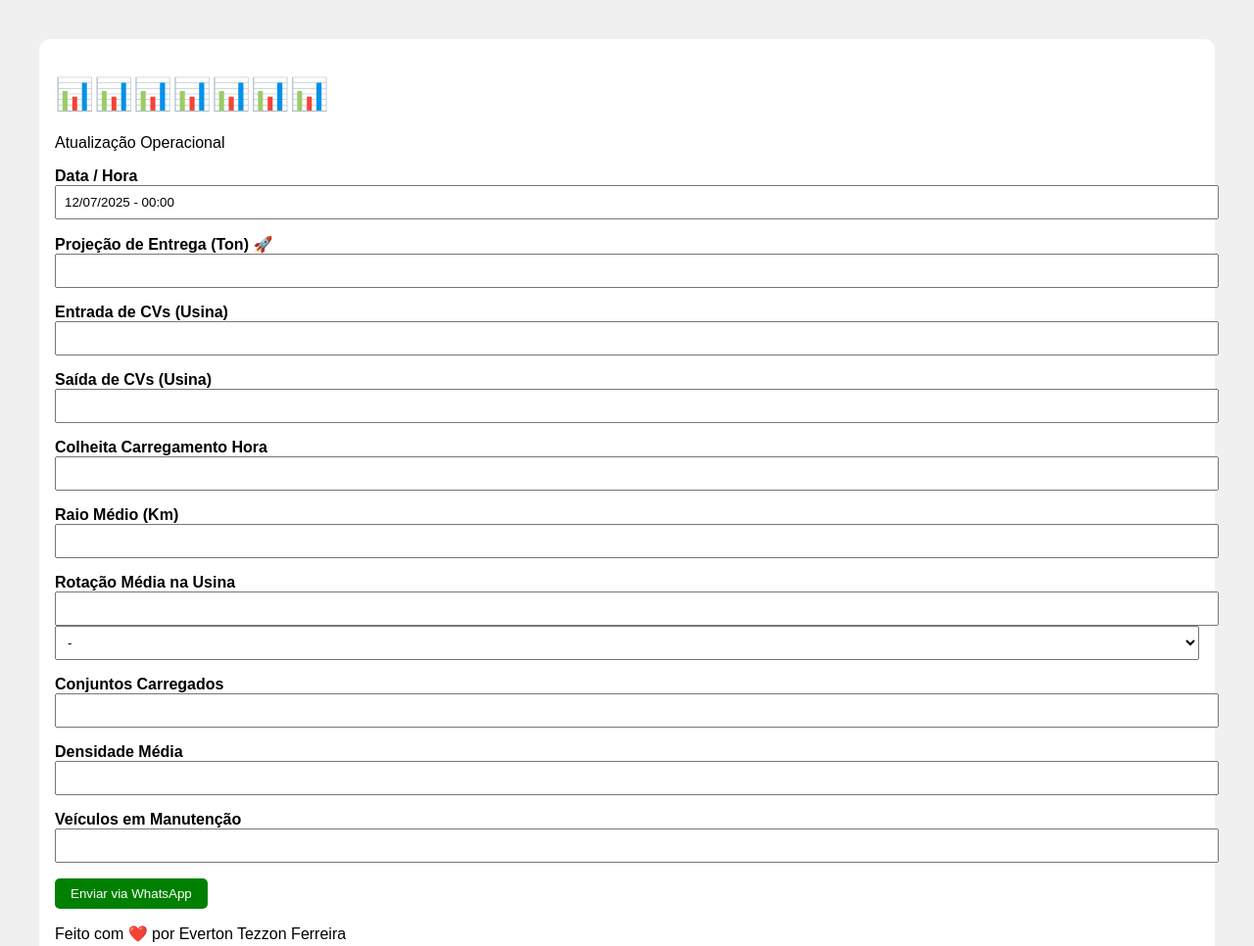
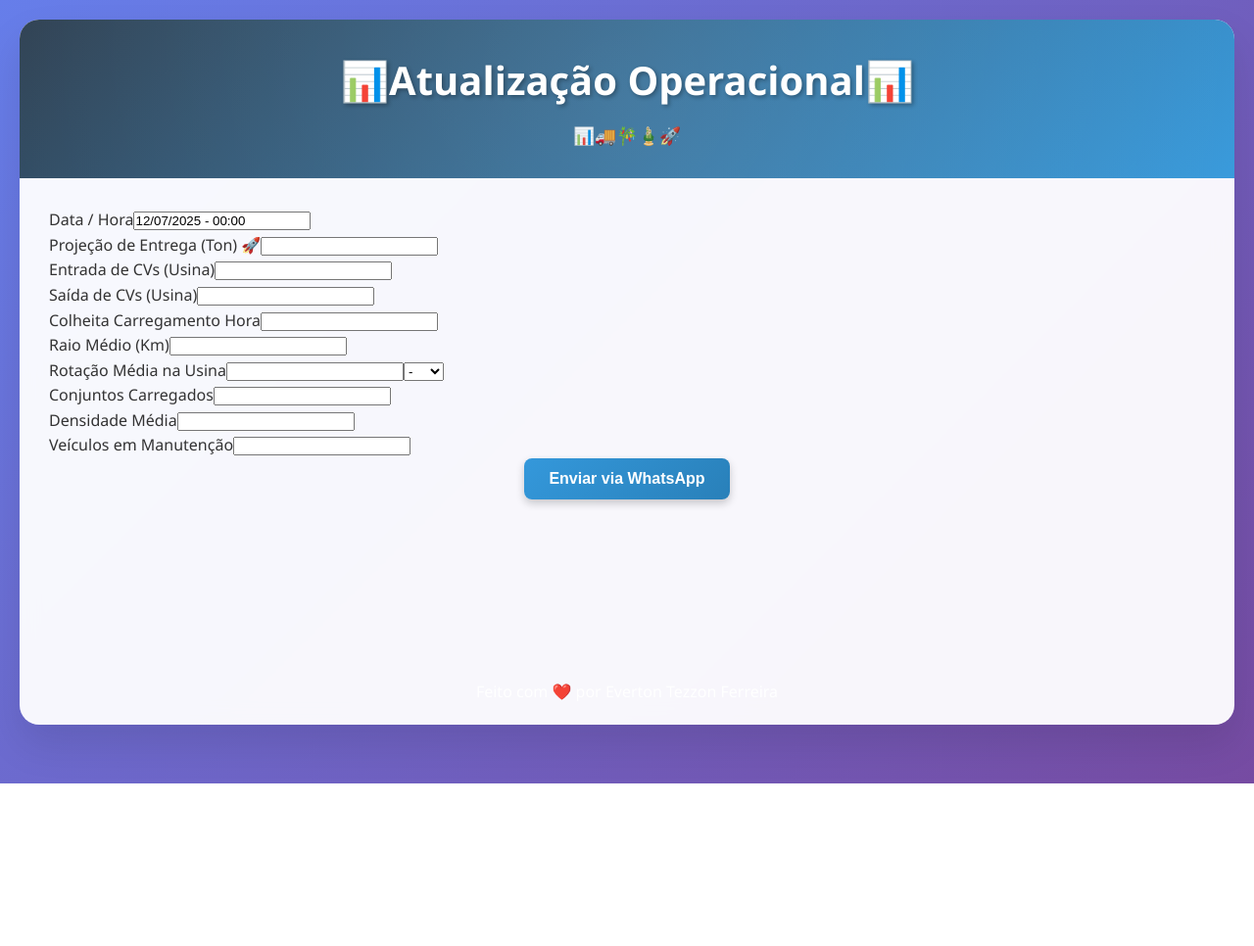
Before and after one commit to Everton-Pakito/atualizacao-operacional, a plain HTML site: page index.html in a window 1280 px wide. Shown: the top 966 px of the page at 98% size. After the commit the page ends 800 px from the top, so only its background shows below. Drawn offline with Linux system fonts and the light colour scheme.

Commit message:
Add files via upload

```diff
--- a/index.html
+++ b/index.html
@@ -1,17 +1,12 @@
+
 <!DOCTYPE html>
 <html lang="pt-BR">
 <head>
-  <meta charset="UTF-8">
-  <meta name="viewport" content="width=device-width, initial-scale=1.0">
+  <meta charset="UTF-8" />
+  <meta name="viewport" content="width=device-width, initial-scale=1.0"/>
   <title>Atualização Operacional</title>
-  <link rel="stylesheet" href="padrao_css_sistema.css">
-  <link rel="manifest" href="manifest.json">
+  <link rel="stylesheet" href="padrao_css_sistema.css" />
   <script>
-    if ('serviceWorker' in navigator) {
-      window.addEventListener('load', () => {
-        navigator.serviceWorker.register('service-worker.js');
-      });
-    }
     function ajustarHora() {
       const now = new Date();
       now.setMinutes(0, 0, 0);
@@ -33,18 +28,18 @@
       }
     }
     function enviarParaWhatsApp() {
-      let mensagem = '📊 *Atualização Operacional* 📊\n\n';
-      mensagem += `*Data/Hora:* ${document.getElementById('atualizacao').value}\n\n`;
-      mensagem += `*Projeção de Entrega:* ${document.getElementById('projecao').value} Ton\n`;
-      mensagem += `*Entrada de CVs (Usina):* ${document.getElementById('cv_entrada').value}\n`;
-      mensagem += `*Saída de CVs (Usina):* ${document.getElementById('cv_saida').value}\n`;
-      mensagem += `*Colheita Carregamento Hora:* ${document.getElementById('colheita').value}\n`;
-      mensagem += `*Raio Médio:* ${document.getElementById('raio').value} Km\n`;
-      mensagem += `*Rotação Média na Usina:* ${document.getElementById('rotacao').value} ${document.getElementById('fracao').value}\n`;
-      mensagem += `*Conjuntos Carregados:* ${document.getElementById('conjuntos').value}\n`;
-      mensagem += `*Densidade Média:* ${document.getElementById('densidade').value}\n`;
+      let mensagem = '📊 *Atualização Operacional* \n\n';
+      mensagem += `🗓️🕐 *Data/Hora:* ${document.getElementById('atualizacao').value}\n\n`;
+      mensagem += `🧾 *Projeção de Entrega:* ${document.getElementById('projecao').value} Ton\n\n`;
+      mensagem += `➡️ *Entrada de CVs (Usina):* ${document.getElementById('cv_entrada').value}\n\n`;
+      mensagem += `⬅️ *Saída de CVs (Usina):* ${document.getElementById('cv_saida').value}\n\n`;
+      mensagem += `*Colheita Carregamento Hora:* ${document.getElementById('colheita').value}\n\n`;
+      mensagem += `🛣️ *Raio Médio:* ${document.getElementById('raio').value} Km\n\n`;
+      mensagem += `*Rotação Média na Usina:* ${document.getElementById('rotacao').value} ${document.getElementById('fracao').value}\n\n`;
+      mensagem += `🚚 *Conjuntos Carregados:* ${document.getElementById('conjuntos').value}\n\n`;
+      mensagem += `*Densidade Média:* ${document.getElementById('densidade').value}\n\n`;
       const qtdManut = parseInt(document.getElementById('veiculos_manutencao').value) || 0;
-      mensagem += `*Veículos em Manutenção:* ${qtdManut}\n`;
+      mensagem += `🚚 *Veículos em Manutenção:* ${qtdManut}\n\n`;
       for (let i = 0; i < qtdManut; i++) {
         const frota = document.querySelector(`[name='frota_${i}']`).value;
         const descricao = document.querySelector(`[name='descricao_${i}']`).value;
@@ -57,7 +52,10 @@
 </head>
 <body>
   <div class="container">
-    <div class="header"><h1>📊📊📊📊📊📊📊</h1><p>Atualização Operacional</p></div>
+    <div class="header">
+      <h1>📊Atualização Operacional📊</h1>
+      <p>📊🚚🎋🎍🚀</p>
+    </div>
     <div class="content">
       <div class="section">
         <div class="form-group">
@@ -67,9 +65,7 @@
           <div class="input-group"><label>Saída de CVs (Usina)</label><input type="number" step="0.01" id="cv_saida"></div>
           <div class="input-group"><label>Colheita Carregamento Hora</label><input type="number" step="0.01" id="colheita"></div>
           <div class="input-group"><label>Raio Médio (Km)</label><input type="number" step="0.01" id="raio"></div>
-          <div class="input-group"><label>Rotação Média na Usina</label><input type="number" step="1" id="rotacao">
-            <select id="fracao"><option value="">-</option><option value="1/4">1/4</option><option value="1/2">1/2</option><option value="3/4">3/4</option></select>
-          </div>
+          <div class="input-group"><label>Rotação Média na Usina</label><input type="number" step="1" id="rotacao"><select id="fracao"><option value="">-</option><option value="1/4">1/4</option><option value="1/2">1/2</option><option value="3/4">3/4</option></select></div>
           <div class="input-group"><label>Conjuntos Carregados</label><input type="number" step="0.01" id="conjuntos"></div>
           <div class="input-group"><label>Densidade Média</label><input type="number" step="0.01" id="densidade"></div>
           <div class="input-group"><label>Veículos em Manutenção</label><input type="number" step="1" id="veiculos_manutencao" onchange="toggleManutencaoFields()"></div>
@@ -78,7 +74,7 @@
         <div class="text-center mt-3"><button class="btn btn-success" onclick="enviarParaWhatsApp()">Enviar via WhatsApp</button></div>
       </div>
     </div>
-    <div class="text-center mt-3 mb-1"><p>Feito com ❤️ por Everton Tezzon Ferreira</p></div>
+    <div class="footer">Feito com ❤️ por Everton Tezzon Ferreira</div>
   </div>
 </body>
 </html>
--- a/padrao_css_sistema.css
+++ b/padrao_css_sistema.css
@@ -1 +1,188 @@
-body { font-family: sans-serif; background: #f0f0f0; padding: 2rem; } .container { background: white; padding: 1rem; border-radius: 10px; } .input-group { margin-bottom: 1rem; } label { display: block; font-weight: bold; } input, select { width: 100%; padding: 0.5rem; } .btn { padding: 0.5rem 1rem; background: green; color: white; border: none; border-radius: 5px; }
+
+/* ===================================
+   PADRÃO CSS - SISTEMA DE GESTÃO
+   Versão: 1.0
+   Data: Julho 2025 (Atualizado)
+   =================================== */
+
+/* === RESET E BASE === */
+* {
+    margin: 0;
+    padding: 0;
+    box-sizing: border-box;
+}
+
+html, body {
+    height: 100%;
+}
+
+body {
+    font-family: 'Segoe UI', Tahoma, Geneva, Verdana, sans-serif;
+    background: linear-gradient(135deg, #667eea 0%, #764ba2 100%);
+    padding: 20px;
+    line-height: 1.6;
+    color: #333;
+    display: flex;
+    flex-direction: column;
+    justify-content: space-between;
+    min-height: 100vh;
+    width: 100%;
+}
+
+/* === CONTAINER PRINCIPAL === */
+.container {
+    max-width: 1400px;
+    margin: 0 auto;
+    background: rgba(255, 255, 255, 0.95);
+    border-radius: 20px;
+    box-shadow: 0 20px 40px rgba(0, 0, 0, 0.1);
+    overflow: hidden;
+    backdrop-filter: blur(10px);
+    display: flex;
+    flex-direction: column;
+    width: 100%;
+    min-height: 90vh;
+}
+
+/* === CABEÇALHO === */
+.header {
+    background: linear-gradient(135deg, #2c3e50 0%, #3498db 100%);
+    color: white;
+    padding: 30px;
+    text-align: center;
+    position: relative;
+    overflow: hidden;
+    display: flex;
+    flex-direction: column;
+    align-items: center;
+    justify-content: center;
+}
+
+.header::before {
+    content: '';
+    position: absolute;
+    top: -50%;
+    left: -50%;
+    width: 200%;
+    height: 200%;
+    background: radial-gradient(circle, rgba(255,255,255,0.1) 0%, transparent 70%);
+    animation: rotate 20s linear infinite;
+}
+
+.header h1 {
+    font-size: 2.5rem;
+    margin-bottom: 10px;
+    text-shadow: 2px 2px 4px rgba(0, 0, 0, 0.3);
+    position: relative;
+    z-index: 1;
+}
+
+.header p {
+    font-size: 1.1rem;
+    opacity: 0.9;
+    position: relative;
+    z-index: 1;
+}
+
+/* === CONTEÚDO PRINCIPAL === */
+.content {
+    padding: 30px;
+    flex: 1 0 auto;
+    width: 100%;
+}
+
+/* === RODAPÉ === */
+.footer {
+    background: transparent;
+    color: white;
+    text-align: center;
+    padding: 20px 10px;
+    font-size: clamp(0.8rem, 2vw, 1rem);
+    font-weight: 500;
+    width: 100%;
+    margin-top: auto;
+}
+
+/* === BOTÕES === */
+.btn {
+    background: linear-gradient(135deg, #3498db 0%, #2980b9 100%);
+    color: white;
+    border: none;
+    padding: 12px 25px;
+    border-radius: 8px;
+    cursor: pointer;
+    font-size: 16px;
+    font-weight: 600;
+    transition: all 0.3s ease;
+    box-shadow: 0 4px 8px rgba(0, 0, 0, 0.2);
+    display: flex;
+    align-items: center;
+    justify-content: center;
+    gap: 8px;
+    text-decoration: none;
+    position: relative;
+    overflow: hidden;
+    max-width: fit-content;
+    margin: 0 auto;
+}
+
+.btn::before {
+    content: '';
+    position: absolute;
+    top: 50%;
+    left: 50%;
+    width: 0;
+    height: 0;
+    background: rgba(255, 255, 255, 0.2);
+    border-radius: 50%;
+    transform: translate(-50%, -50%);
+    transition: all 0.6s ease;
+}
+
+.btn:hover::before {
+    width: 300px;
+    height: 300px;
+}
+
+.btn:hover {
+    transform: translateY(-2px);
+    box-shadow: 0 6px 12px rgba(0, 0, 0, 0.3);
+}
+
+.btn:active {
+    transform: translateY(0);
+    box-shadow: 0 2px 4px rgba(0, 0, 0, 0.2);
+}
+
+/* === RESPONSIVIDADE === */
+@media (max-width: 768px) {
+  .header h1 {
+    font-size: 1.8rem;
+  }
+  .header p {
+    font-size: 1rem;
+  }
+  .btn {
+    font-size: 15px;
+    padding: 10px 20px;
+  }
+  .footer {
+    font-size: 0.9rem;
+  }
+}
+
+@media (max-width: 480px) {
+  .header h1 {
+    font-size: 1.5rem;
+  }
+  .header p {
+    font-size: 0.9rem;
+  }
+  .btn {
+    font-size: 14px;
+    padding: 8px 16px;
+  }
+  .footer {
+    font-size: 0.8rem;
+  }
+}
```
